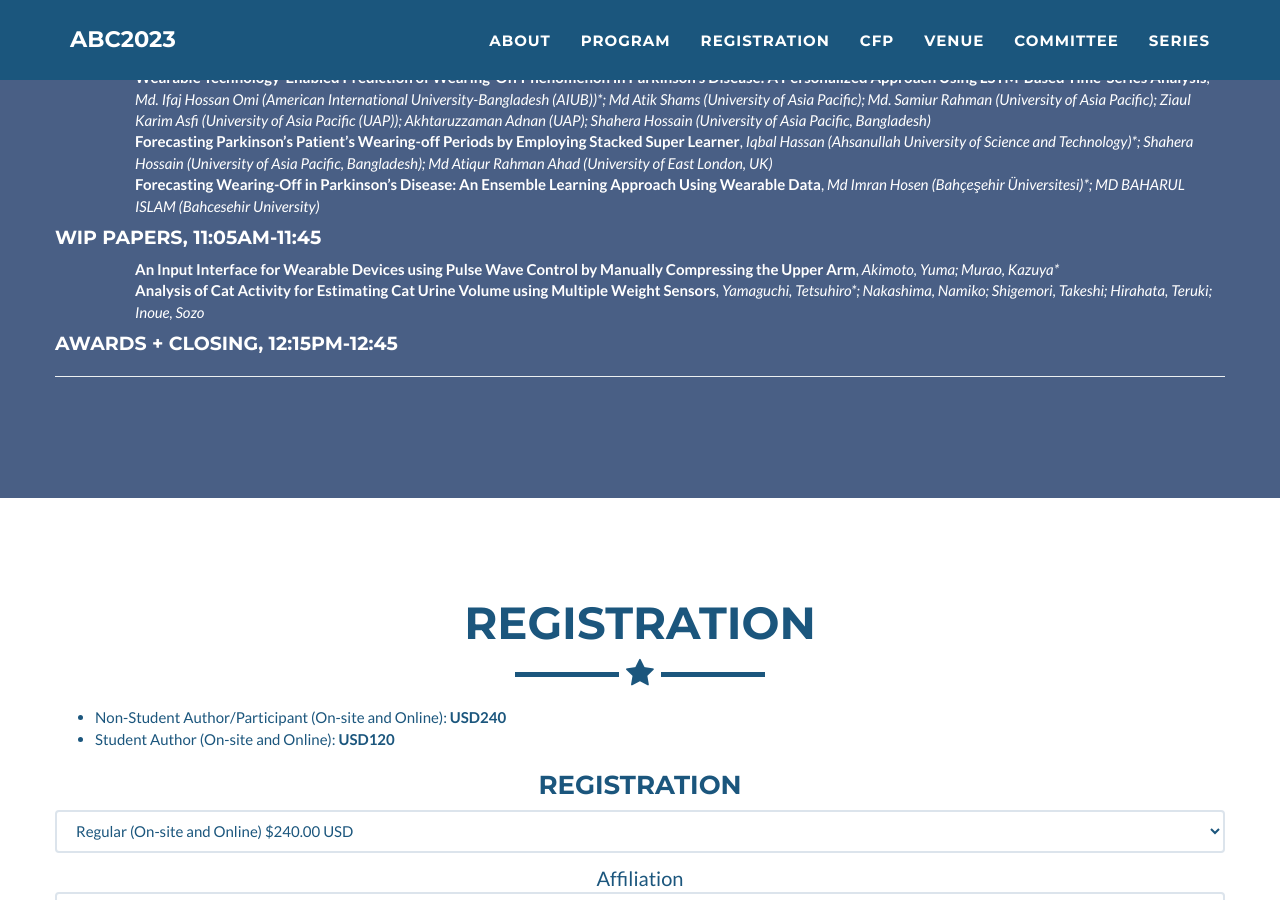
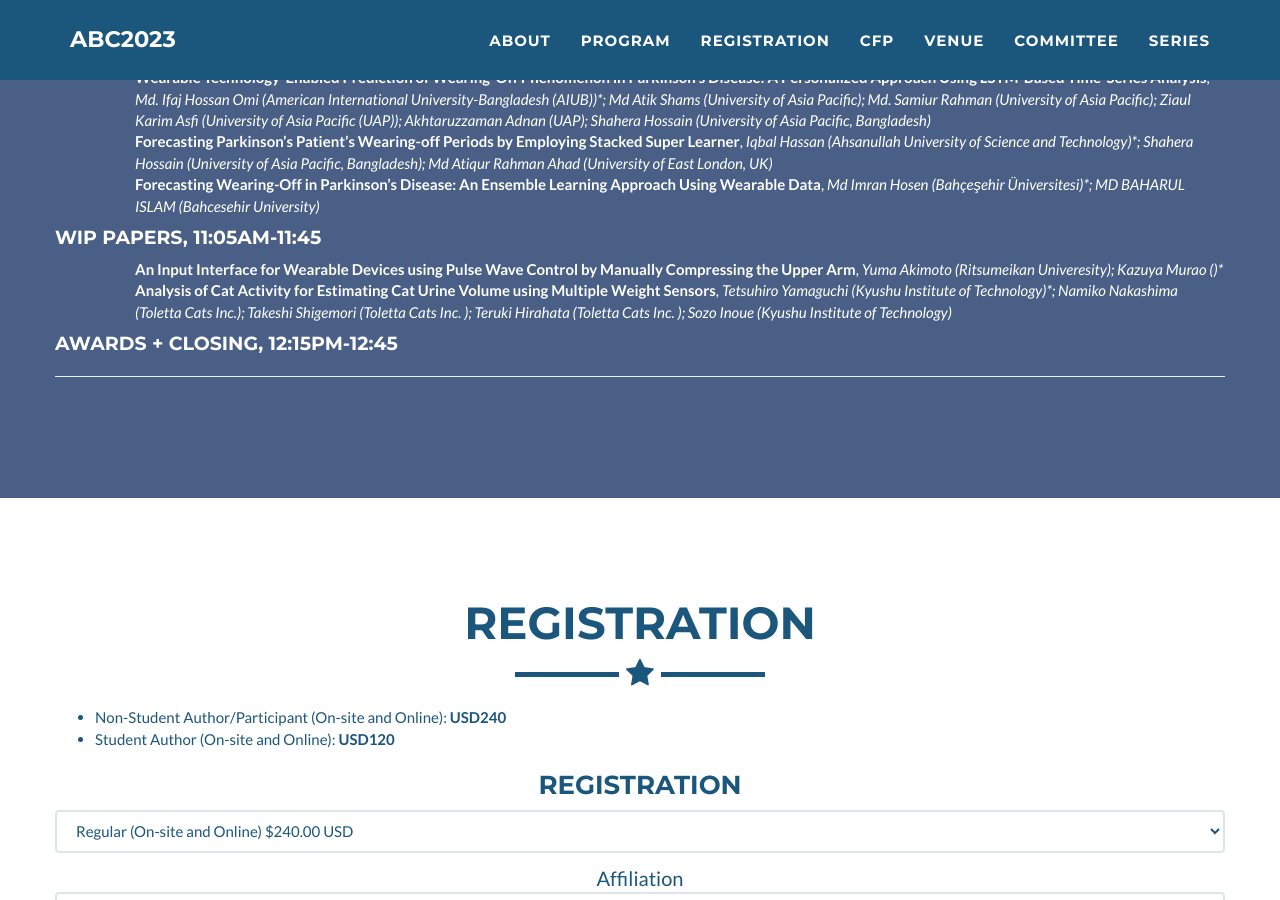
Before and after one commit to abc-research/abc-research.github.io, a Jekyll site: the page built from index.html, in a window 1280 px wide and 900 px high, scrolled down 6341 px. Built offline with Jekyll 4.4.1, drawn with Linux system fonts in a browser that asks for light colours.

Commit message:
Update _config.yml

```diff
--- a/_config.yml
+++ b/_config.yml
@@ -265,11 +265,11 @@ program:
 #          - title: "Session Chair: Guillaume Lopez"
 #            authors: "Aoyama Gakuin University, Japan"
           - title: "An Input Interface for Wearable Devices using Pulse Wave Control by Manually Compressing the Upper Arm"
-            authors: "Akimoto, Yuma; Murao, Kazuya*"
+            authors: "Yuma Akimoto (Ritsumeikan Univeresity); Kazuya Murao ()*"
 #          - title: "Rehabilitation Assessment using Depth Image and Skeleton Data: A Deep Learning Approach"
 #            authors: "Mamun Or Rashid (University of Dhaka); Abu Jaffor Morshedul Abedin (University of Dhaka); Sujay Saha (University of Dhaka)*"
           - title: "Analysis of Cat Activity for Estimating Cat Urine Volume using Multiple Weight Sensors"
-            authors: "Yamaguchi, Tetsuhiro*; Nakashima, Namiko; Shigemori, Takeshi; Hirahata, Teruki; Inoue, Sozo"
+            authors: "Tetsuhiro Yamaguchi (Kyushu Institute of Technology)*; Namiko Nakashima (Toletta Cats Inc.); Takeshi Shigemori (Toletta Cats Inc. ); Teruki Hirahata (Toletta Cats Inc. ); Sozo Inoue (Kyushu Institute of Technology)"
       - name: "Awards + Closing"
         time: "12:15pm-12:45"
 
```
